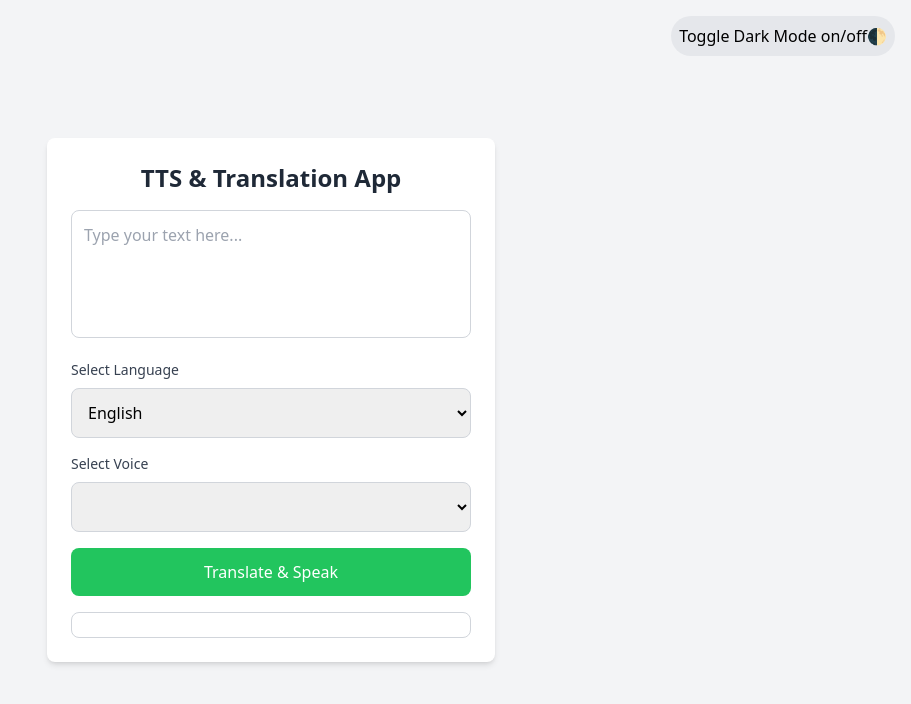
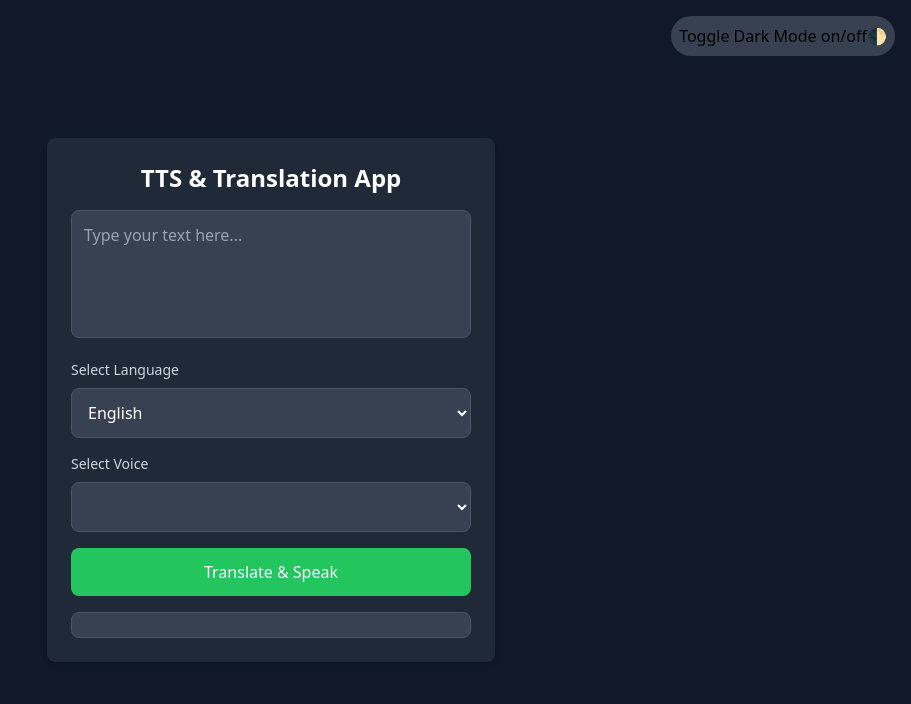
Before and after one commit to chadhindsight/translate-tts, a website: page index.html in a window 1280 px wide. Both pictures are taken after a click on the button "Toggle Dark Mode on/off🌓". Shown: the whole page, without its empty margins (369-1280 px from the left). Drawn offline with nearby package versions, Linux system fonts and the light colour scheme.

Commit message:
Update darkmode logic to include other HTML elements such as title and text boxes

```diff
--- a/index.html
+++ b/index.html
@@ -8,7 +8,7 @@
     <title>Chad's TTS & Translation App</title>
 
 </head>
-<body class="bg-gray-100 flex items-center justify-center h-screen">
+<body class="bg-gray-100 flex items-center justify-center h-screen dark:bg-gray-900">
        <!-- Dark Mode Toggle Button -->
        <button
        id="darkModeToggle"
@@ -66,6 +66,11 @@
             <!-- Translated text will appear here -->
         </div>
     </div>
+    <script>
+        tailwind.config = {
+            darkMode: 'class'
+        }
+    </script>
     <script src="script.js"></script>
 </body>
 </html>
--- a/script.js
+++ b/script.js
@@ -4,7 +4,10 @@ document.addEventListener('DOMContentLoaded', () => {
     const languageSelect = document.querySelector('#languageSelect');
     const translateButton = document.querySelector('#translateButton');
     const translationResult = document.querySelector('#translationResult');
-    const dMode = document.getElementById("dark-mode-text");
+    const darkModeToggle = document.getElementById("darkModeToggle");
+    const appContainer = document.querySelector('.bg-white');
+    const appTitle = document.getElementById('dark-mode-text');
+    const labelElements = document.querySelectorAll('label');
 
     // Array of supported languages
     const languages = [
@@ -73,5 +76,49 @@ document.addEventListener('DOMContentLoaded', () => {
     });
 
     // Dark mode logic
+    function updateDarkMode() {
+        if (document.documentElement.classList.contains('dark')) {
+            // Update UI elements for dark mode
+            appContainer.classList.add('bg-gray-800', 'text-white');
+            appContainer.classList.remove('bg-white');
+            appTitle.classList.add('text-white');
+            appTitle.classList.remove('text-gray-800');
+            textInput.classList.add('bg-gray-700', 'text-white', 'border-gray-600');
+            languageSelect.classList.add('bg-gray-700', 'text-white', 'border-gray-600');
+            voiceSelect.classList.add('bg-gray-700', 'text-white', 'border-gray-600');
+            translationResult.classList.add('bg-gray-700', 'text-white', 'border-gray-600');
+            labelElements.forEach(label => {
+                label.classList.add('text-gray-300');
+                label.classList.remove('text-gray-700');
+            });
+        } else {
+            // Reset to light mode
+            appContainer.classList.remove('bg-gray-800', 'text-white');
+            appContainer.classList.add('bg-white');
+            appTitle.classList.remove('text-white');
+            appTitle.classList.add('text-gray-800');
+            textInput.classList.remove('bg-gray-700', 'text-white', 'border-gray-600');
+            languageSelect.classList.remove('bg-gray-700', 'text-white', 'border-gray-600');
+            voiceSelect.classList.remove('bg-gray-700', 'text-white', 'border-gray-600');
+            translationResult.classList.remove('bg-gray-700', 'text-white', 'border-gray-600');
+            labelElements.forEach(label => {
+                label.classList.remove('text-gray-300');
+                label.classList.add('text-gray-700');
+            });
+        }
+    }
 
+    darkModeToggle.addEventListener('click', () => {
+        // Toggle dark mode on html element (for Tailwind dark variants)
+        document.documentElement.classList.toggle('dark');
+
+        // Save the user's preference in localStorage
+        localStorage.setItem('darkMode', document.documentElement.classList.contains('dark'));
+
+        // Update UI elements
+        updateDarkMode();
+    });
+
+    // Initial UI update based on current mode
+    updateDarkMode();
 });
```
